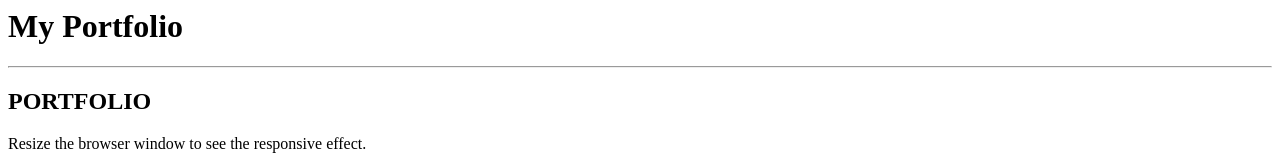
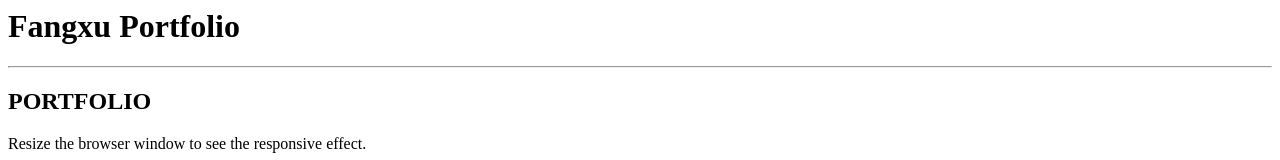
Before and after one commit to FangxuLin/FangxuLin.github.io, a plain HTML site: page index.html in a window 1280 px wide. Shown: the top 160 px of the page. Drawn offline with Linux system fonts and the light colour scheme.

Commit message:
Test for something to begin build the portfolio

```diff
--- a/index.html
+++ b/index.html
@@ -1,7 +1,7 @@
 <!-- MAIN (Center website) -->
 <div class="main">
 
-    <h1>My Portfolio</h1>
+    <h1>Fangxu Portfolio</h1>
     <hr>
 
     <h2>PORTFOLIO</h2>
```
